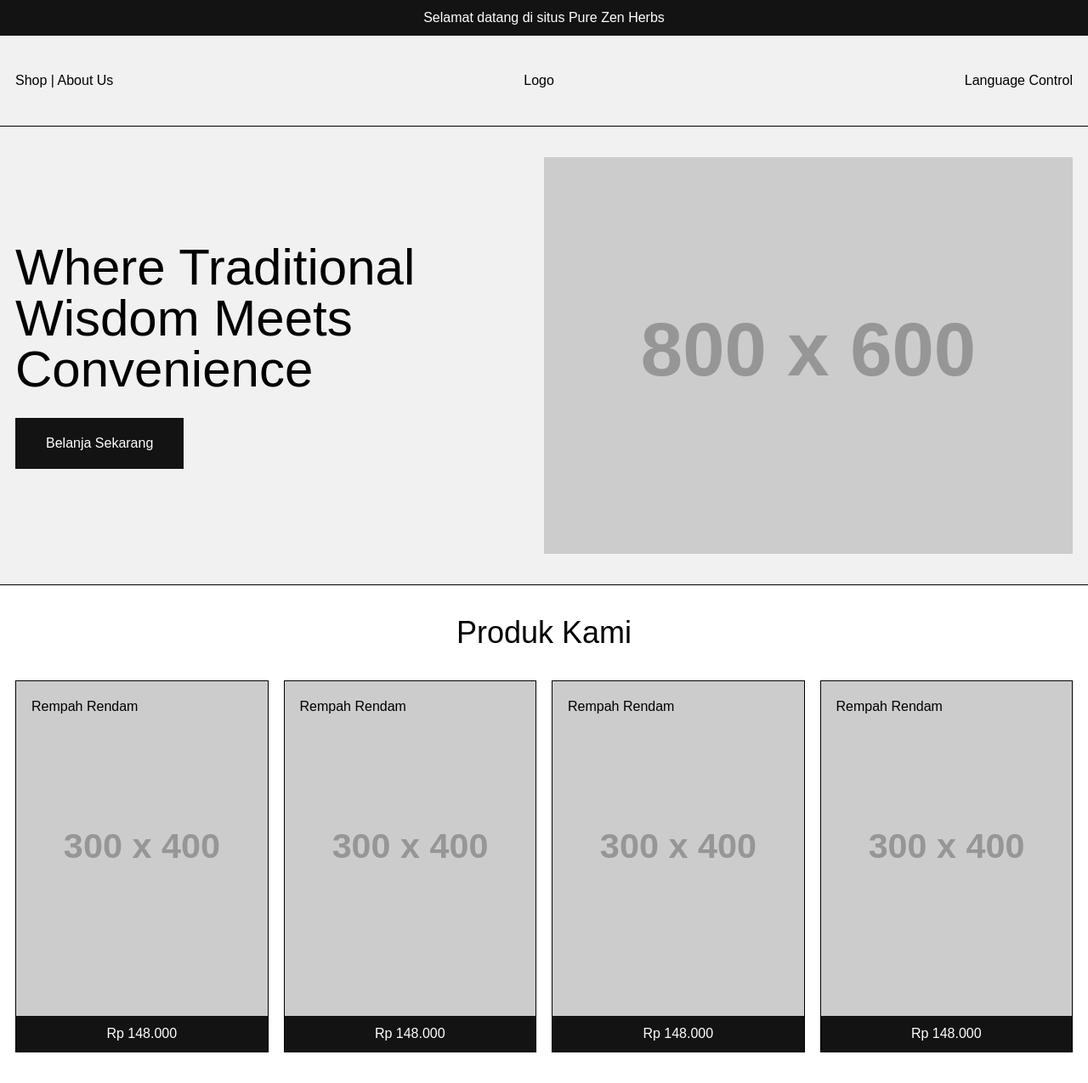
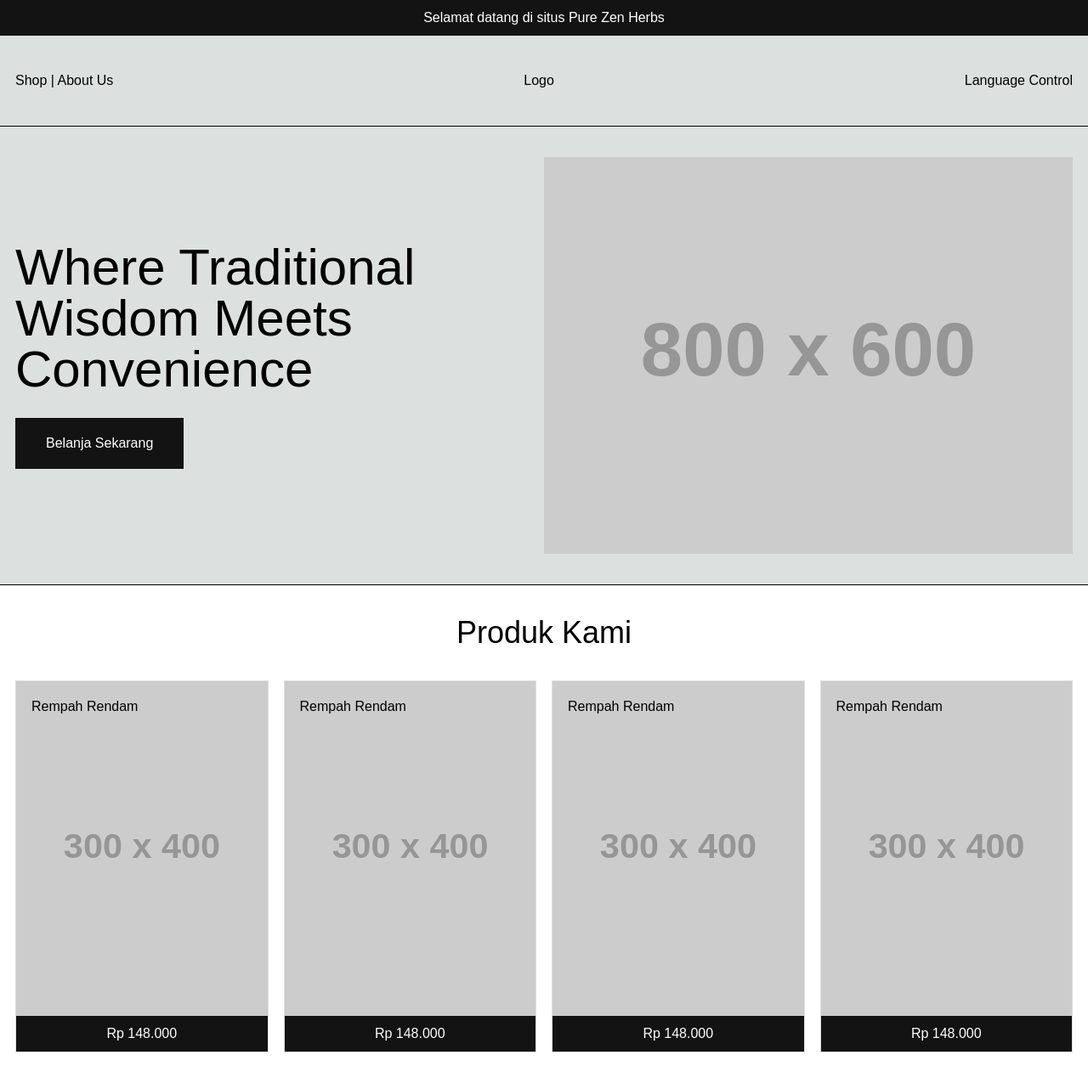
Before and after one commit to naprirfan/purezenherbs, a React (Create React App) app: page / in a window 1280 px wide. Shown: the whole page at 85% size. Built offline with nearby package versions, Linux system fonts and the light colour scheme; the HTML template or start-up script is replaced by a standard one.

Commit message:
fix border color

```diff
--- a/src/components/products/Products.tsx
+++ b/src/components/products/Products.tsx
@@ -10,7 +10,7 @@ export const Products = () => {
                     {
                         db.products.map((product) => (
                             <a className="block" href={`/product/${product.id}/${product.name}`}>
-                                <div className="relative border">
+                                <div className="relative border-gray border">
                                     <img className="object-cover center" src={product.image} alt={product.name} />
                                     <div className="absolute top-2 left-2">
                                         {product.name}
--- a/tailwind.config.js
+++ b/tailwind.config.js
@@ -12,7 +12,7 @@ module.exports = {
     colors: {
       charcoal: '#131313',
       white: '#FFFFFF',
-      gray: '#F1F1F1'
+      gray: '#DCE1E0'
     },
     spacing: {
       '0': '0',
```
